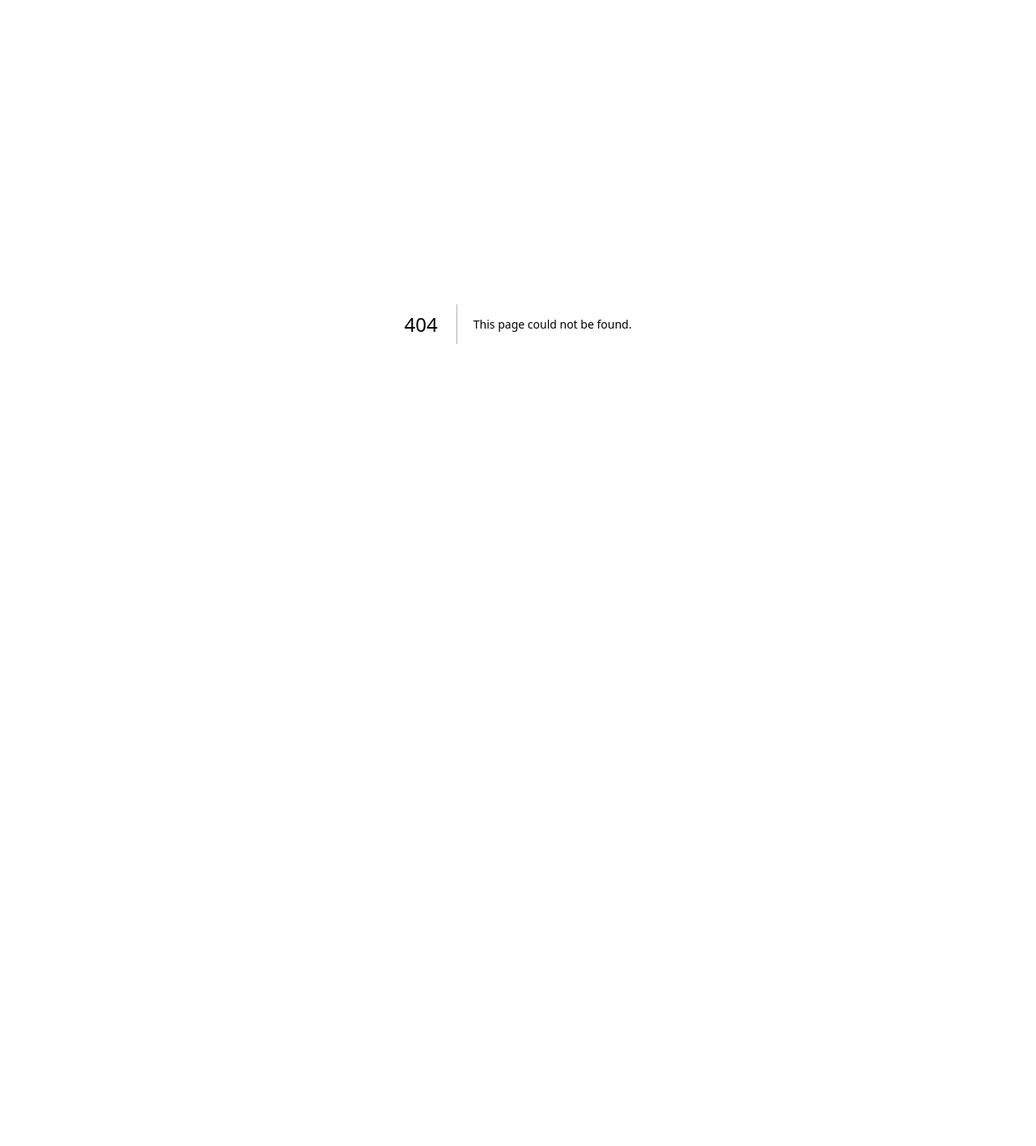
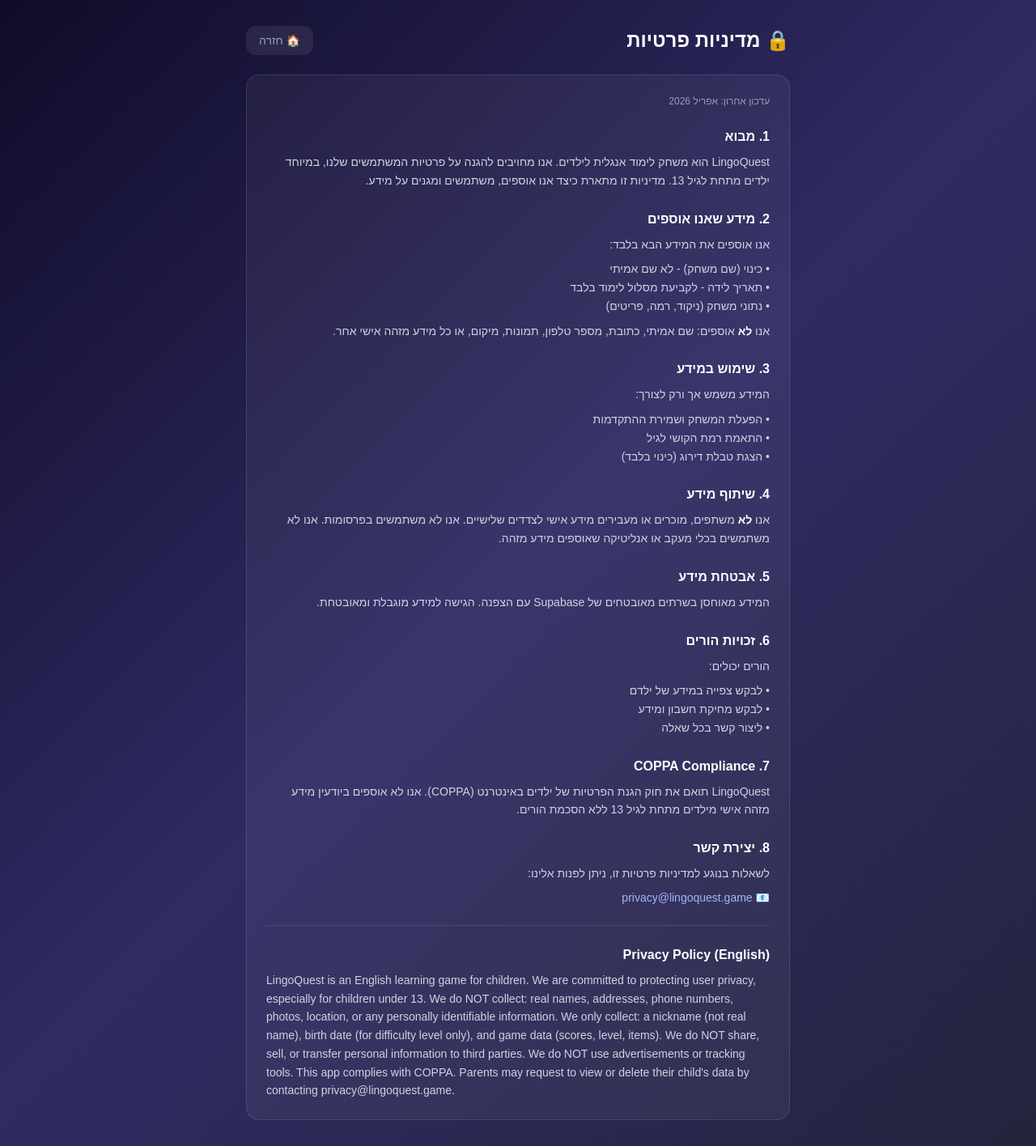
Before and after one commit to roeigalam-jpg/lingoquest, a Next.js app: page /privacy in a window 1280 px wide. Before the commit this address had no page. Shown: the whole page at 81% size. Before the commit the page ends 800 px from the top, so only its background shows below. Built offline with nearby package versions, Linux system fonts and the light colour scheme.

Commit message:
fix privacy route

```diff
--- /dev/null
+++ b/app/privacy/PrivacyPolicy.tsx
@@ -0,0 +1,78 @@
+'use client';
+
+export default function PrivacyPolicy() {
+  return (
+    <div className="min-h-screen px-4 py-8" style={{ background: 'linear-gradient(135deg,#0f0c29,#302b63,#24243e)' }}>
+      <div className="max-w-2xl mx-auto" dir="rtl">
+        <div className="flex items-center justify-between mb-6">
+          <h1 className="text-2xl font-black text-white">🔒 מדיניות פרטיות</h1>
+          <a href="/" className="text-sm px-4 py-2 rounded-xl" style={{ background: 'rgba(255,255,255,0.08)', color: '#94a3b8' }}>🏠 חזרה</a>
+        </div>
+
+        <div className="rounded-2xl p-6 space-y-6" style={{ background: 'rgba(255,255,255,0.05)', border: '1px solid rgba(255,255,255,0.1)' }}>
+          <div>
+            <p className="text-xs text-slate-400 mb-4">עדכון אחרון: אפריל 2026</p>
+          </div>
+
+          <div>
+            <h2 className="text-base font-black text-white mb-2">1. מבוא</h2>
+            <p className="text-sm text-slate-300 leading-relaxed">LingoQuest הוא משחק לימוד אנגלית לילדים. אנו מחויבים להגנה על פרטיות המשתמשים שלנו, במיוחד ילדים מתחת לגיל 13. מדיניות זו מתארת כיצד אנו אוספים, משתמשים ומגנים על מידע.</p>
+          </div>
+
+          <div>
+            <h2 className="text-base font-black text-white mb-2">2. מידע שאנו אוספים</h2>
+            <p className="text-sm text-slate-300 leading-relaxed">אנו אוספים את המידע הבא בלבד:</p>
+            <p className="text-sm text-slate-300 leading-relaxed mt-2">• כינוי (שם משחק) - לא שם אמיתי</p>
+            <p className="text-sm text-slate-300 leading-relaxed">• תאריך לידה - לקביעת מסלול לימוד בלבד</p>
+            <p className="text-sm text-slate-300 leading-relaxed">• נתוני משחק (ניקוד, רמה, פריטים)</p>
+            <p className="text-sm text-slate-300 leading-relaxed mt-2">אנו <strong className="text-white">לא</strong> אוספים: שם אמיתי, כתובת, מספר טלפון, תמונות, מיקום, או כל מידע מזהה אישי אחר.</p>
+          </div>
+
+          <div>
+            <h2 className="text-base font-black text-white mb-2">3. שימוש במידע</h2>
+            <p className="text-sm text-slate-300 leading-relaxed">המידע משמש אך ורק לצורך:</p>
+            <p className="text-sm text-slate-300 leading-relaxed mt-2">• הפעלת המשחק ושמירת ההתקדמות</p>
+            <p className="text-sm text-slate-300 leading-relaxed">• התאמת רמת הקושי לגיל</p>
+            <p className="text-sm text-slate-300 leading-relaxed">• הצגת טבלת דירוג (כינוי בלבד)</p>
+          </div>
+
+          <div>
+            <h2 className="text-base font-black text-white mb-2">4. שיתוף מידע</h2>
+            <p className="text-sm text-slate-300 leading-relaxed">אנו <strong className="text-white">לא</strong> משתפים, מוכרים או מעבירים מידע אישי לצדדים שלישיים. אנו לא משתמשים בפרסומות. אנו לא משתמשים בכלי מעקב או אנליטיקה שאוספים מידע מזהה.</p>
+          </div>
+
+          <div>
+            <h2 className="text-base font-black text-white mb-2">5. אבטחת מידע</h2>
+            <p className="text-sm text-slate-300 leading-relaxed">המידע מאוחסן בשרתים מאובטחים של Supabase עם הצפנה. הגישה למידע מוגבלת ומאובטחת.</p>
+          </div>
+
+          <div>
+            <h2 className="text-base font-black text-white mb-2">6. זכויות הורים</h2>
+            <p className="text-sm text-slate-300 leading-relaxed">הורים יכולים:</p>
+            <p className="text-sm text-slate-300 leading-relaxed mt-2">• לבקש צפייה במידע של ילדם</p>
+            <p className="text-sm text-slate-300 leading-relaxed">• לבקש מחיקת חשבון ומידע</p>
+            <p className="text-sm text-slate-300 leading-relaxed">• ליצור קשר בכל שאלה</p>
+          </div>
+
+          <div>
+            <h2 className="text-base font-black text-white mb-2">7. COPPA Compliance</h2>
+            <p className="text-sm text-slate-300 leading-relaxed">LingoQuest תואם את חוק הגנת הפרטיות של ילדים באינטרנט (COPPA). אנו לא אוספים ביודעין מידע מזהה אישי מילדים מתחת לגיל 13 ללא הסכמת הורים.</p>
+          </div>
+
+          <div>
+            <h2 className="text-base font-black text-white mb-2">8. יצירת קשר</h2>
+            <p className="text-sm text-slate-300 leading-relaxed">לשאלות בנוגע למדיניות פרטיות זו, ניתן לפנות אלינו:</p>
+            <p className="text-sm text-indigo-300 mt-2">📧 privacy@lingoquest.game</p>
+          </div>
+
+          <div className="h-px" style={{ background: 'rgba(255,255,255,0.1)' }} />
+
+          <div>
+            <h2 className="text-base font-black text-white mb-2">Privacy Policy (English)</h2>
+            <p className="text-sm text-slate-300 leading-relaxed" dir="ltr">LingoQuest is an English learning game for children. We are committed to protecting user privacy, especially for children under 13. We do NOT collect: real names, addresses, phone numbers, photos, location, or any personally identifiable information. We only collect: a nickname (not real name), birth date (for difficulty level only), and game data (scores, level, items). We do NOT share, sell, or transfer personal information to third parties. We do NOT use advertisements or tracking tools. This app complies with COPPA. Parents may request to view or delete their child's data by contacting privacy@lingoquest.game.</p>
+          </div>
+        </div>
+      </div>
+    </div>
+  );
+}
--- /dev/null
+++ b/app/privacy/page.tsx
@@ -0,0 +1,2 @@
+import PrivacyPolicy from './PrivacyPolicy';
+export default function Page() { return <PrivacyPolicy />; }
```
